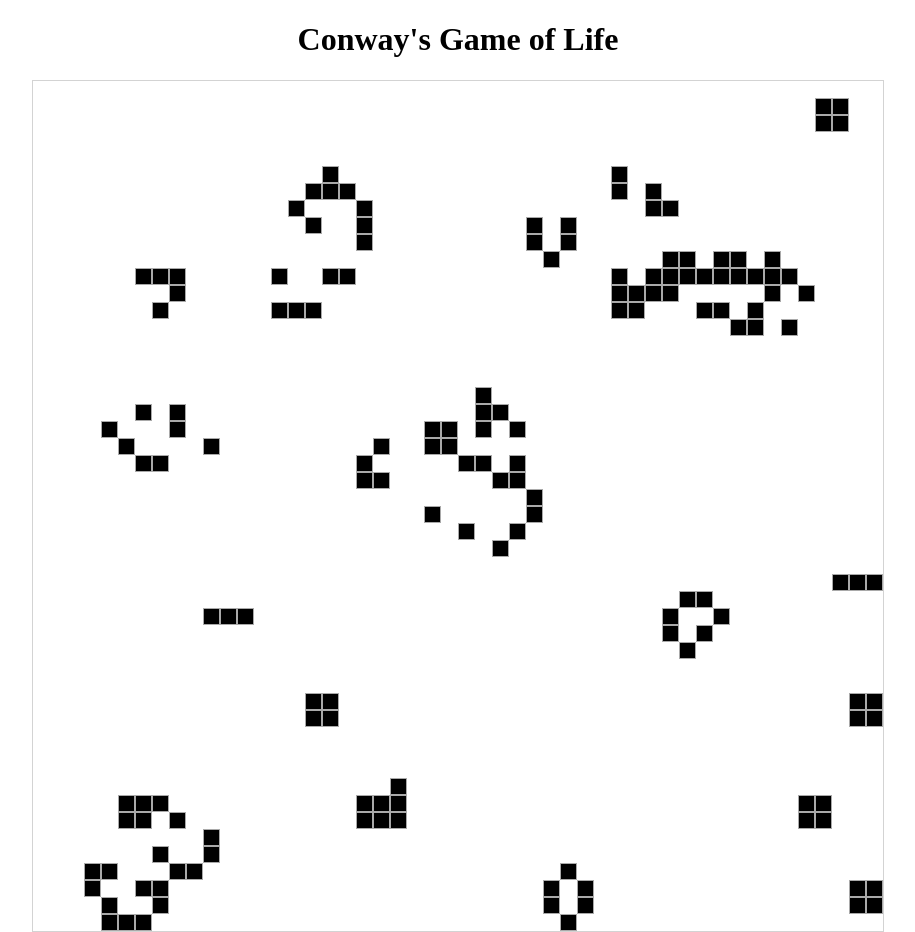
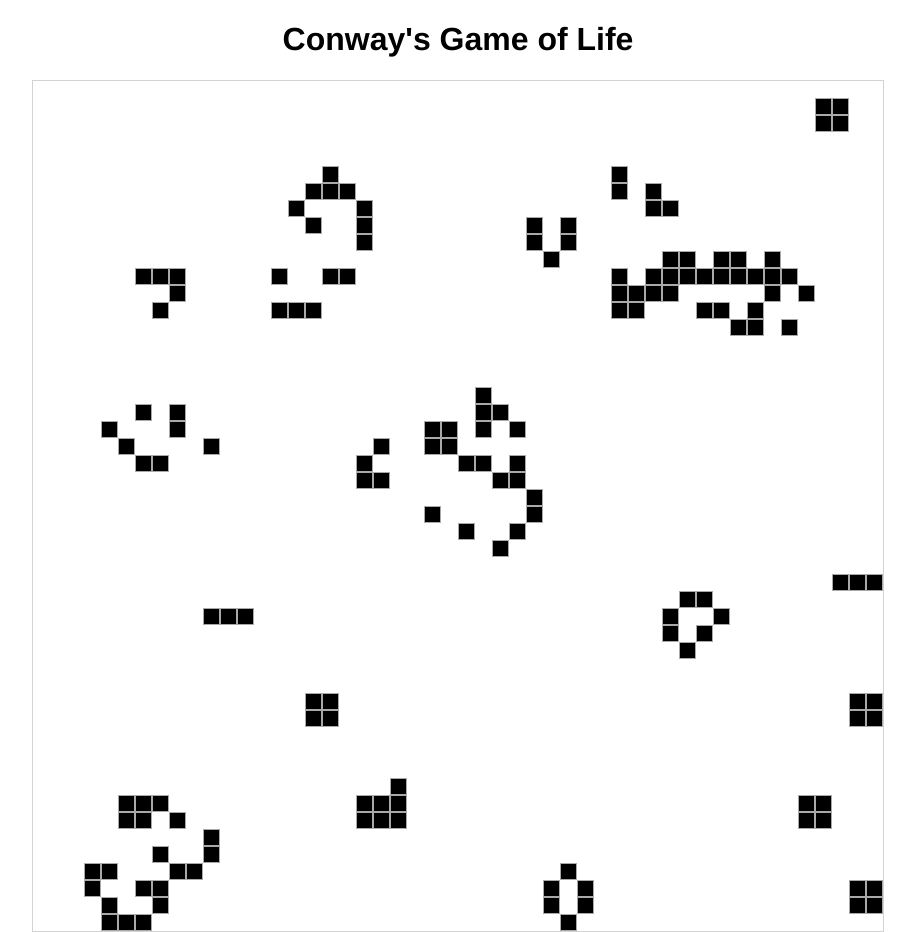
Before and after one commit to aladh/game-of-life, a Svelte app: page / in a window 1280 px wide. Shown: the whole page, without its empty margins (182-1097 px from the left). Built offline with nearby package versions, Linux system fonts and the light colour scheme.

Commit message:
Customize font-family

```diff
--- a/src/ui/App.svelte
+++ b/src/ui/App.svelte
@@ -31,4 +31,8 @@
 		margin: 0 auto;
 		box-sizing: border-box;
 	}
+
+	h1 {
+		font-family: "Helvetica Neue", sans-serif;
+	}
 </style>
```
